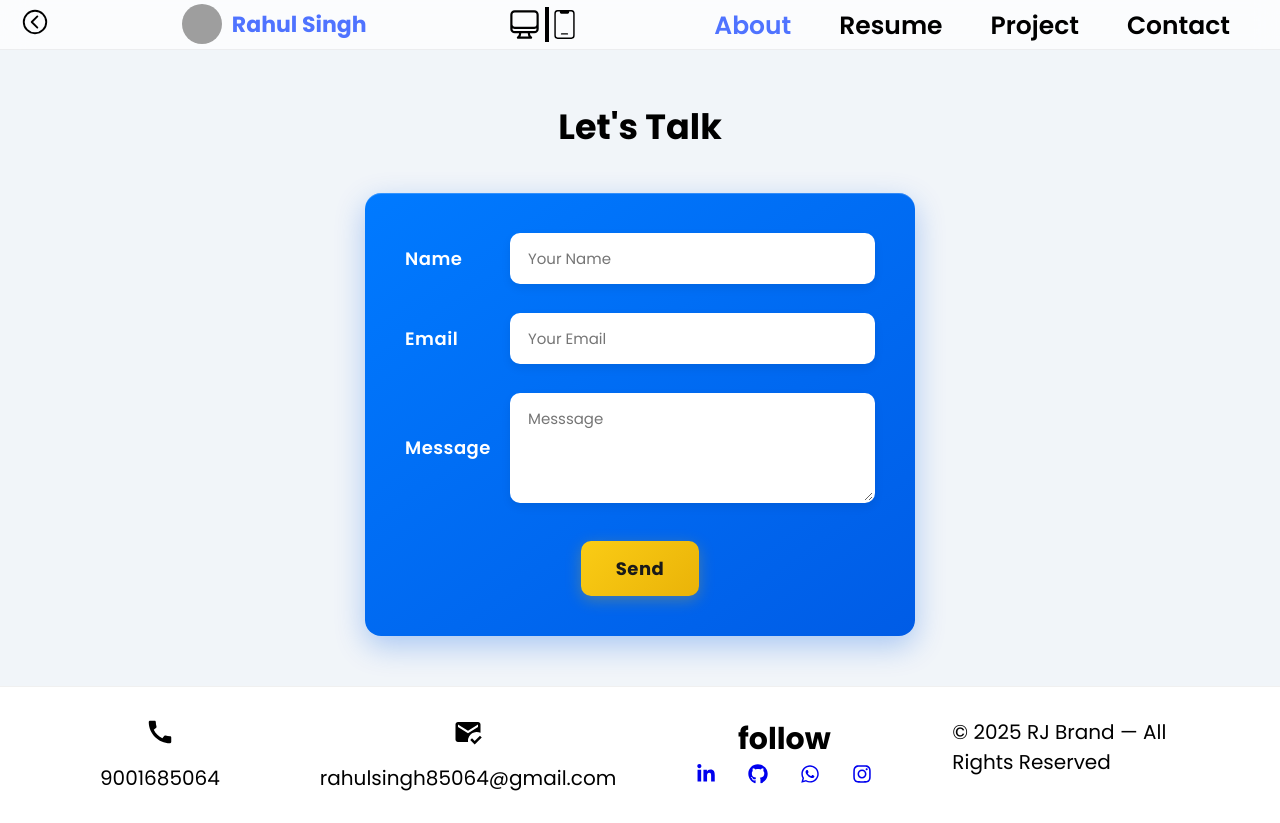
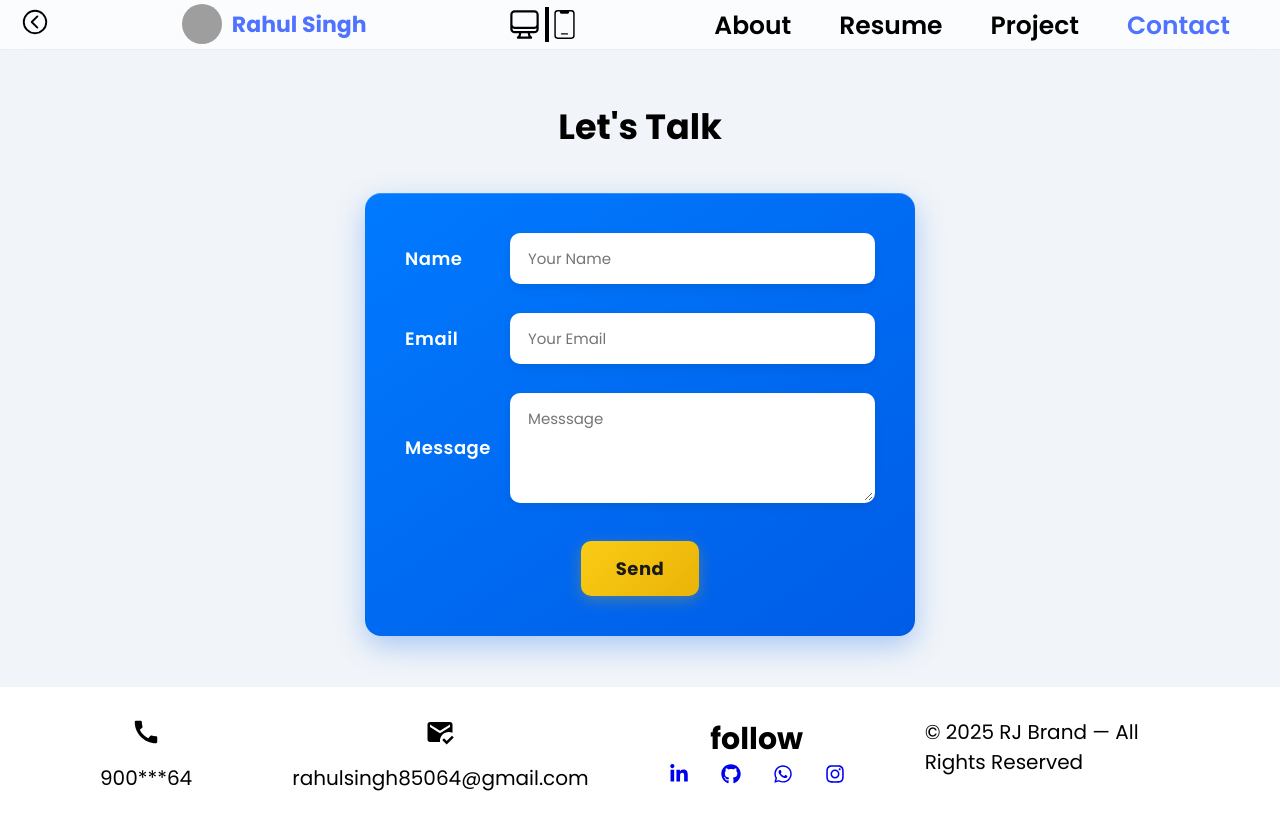
Before and after one commit to rahulSingh6-9/personal-portfolio, a React (Vite) app: page /contact in a window 1280 px wide. Built offline with nearby package versions, Linux system fonts and the light colour scheme; grey boxes are pictures that could not be loaded.

Commit message:
fix the nav highlight problem

```diff
--- a/src/components/Header.jsx
+++ b/src/components/Header.jsx
@@ -1,24 +1,15 @@
-import { BrowserRouter, Link } from "react-router-dom";
+import { Link, useLocation } from "react-router-dom";
 import ToggleBar from "./Togglebar";
 import "./components.css";
 import { IoChevronBackCircleOutline } from "react-icons/io5";
 import profilephoto from "../pages/image/rahul Image2.jpeg";
 import { CiMobile3 } from "react-icons/ci";
 import { HiOutlineComputerDesktop } from "react-icons/hi2";
-import { useState, useEffect } from "react";
 import { motion } from "framer-motion";
 
 const Header = ({ mobileMode, setMobileMode }) => {
-
-  // Load last active tab from localStorage
-  const [activeTab, setActiveTab] = useState(
-    localStorage.getItem("activeTab") || "about"
-  );
-
-  // Save active tab into localStorage whenever it changes
-  useEffect(() => {
-    localStorage.setItem("activeTab", activeTab);
-  }, [activeTab]);
+  const location = useLocation();
+  const activeTab = location.pathname === "/" ? "about" : location.pathname.substring(1);
 
   //Mobile Function
   const toggleMobile = () => {
@@ -50,20 +41,16 @@ const Header = ({ mobileMode, setMobileMode }) => {
         <div className="header-list-div">
           <ul className="header-list">
             <li>
-              <Link to="/" className={`nav-item ${activeTab === "about" ? "active" : ""}`}
-                onClick={() => setActiveTab("about")}>about</Link>
+              <Link to="/" className={`nav-item ${activeTab === "about" ? "active" : ""}`}>about</Link>
             </li>
             <li>
-              <Link to="/resume" className={`nav-item ${activeTab === "resume" ? "active" : ""}`}
-                onClick={() => setActiveTab("resume")}>resume</Link>
+              <Link to="/resume" className={`nav-item ${activeTab === "resume" ? "active" : ""}`}>resume</Link>
             </li>
             <li>
-              <Link to="/project" className={`nav-item ${activeTab === "project" ? "active" : ""}`}
-                onClick={() => setActiveTab("project")}>project</Link>
+              <Link to="/project" className={`nav-item ${activeTab === "project" ? "active" : ""}`}>project</Link>
             </li>
             <li>
-              <Link to="/contact" className={`nav-item ${activeTab === "contact" ? "active" : ""}`}
-                onClick={() => setActiveTab("contact")}>contact</Link>
+              <Link to="/contact" className={`nav-item ${activeTab === "contact" ? "active" : ""}`}>contact</Link>
             </li>
           </ul>
         </div>
--- a/src/components/Second_sec.jsx
+++ b/src/components/Second_sec.jsx
@@ -24,7 +24,7 @@ const Second_sec = () => {
         <div class="info-div">
           <div class="info">
             <MdCall className="call-icon" />
-            <a href="tel:+919001685064">9001685064</a>
+            <a href="tel:+919001685064">900***64</a>
           </div>
           <div class="info">
             <MdMarkEmailRead className='call-icon' />
--- a/src/pages/About.jsx
+++ b/src/pages/About.jsx
@@ -106,7 +106,7 @@ const About = () => {
             </motion.div>
 
             <motion.p className='About-para' variants={itemFadeUp}>Hi, I’m <span className='blue-gloww'>{import.meta.env.Name}</span> — a web developer currently pursuing a <span className='blue-gloww'>Bachelor’s in Computer Applications (BCA)</span>. I’m passionate about building modern, responsive, and user-friendly websites while learning new technologies every day to strengthen my development skills.</motion.p>
-            <motion.p className='About-para' variants={itemFadeUp}>I’m currently exploring Node.js, Express, and databases, with a strong focus on writing clean, maintainable code and building scalable full-stack applications <span className='blue-gloww'>using HTML, CSS, JavaScript, React, Node.js, MySQL, and Git</span>, while working toward a stable and growth-oriented role as a full-stack developer.</motion.p>
+            <motion.p className='About-para' variants={itemFadeUp}>I’m currently exploring Node.js, Express, and databases, with a strong focus on writing clean, maintainable code and building scalable full-stack applications <span className='blue-gloww'>using HTML, CSS, JavaScript, React, Node.js, MySQL, MongoDB, Git and Docker</span>, while working toward a stable and growth-oriented role as a full-stack developer.</motion.p>
           </motion.div>
         </div>
       </section>
```
